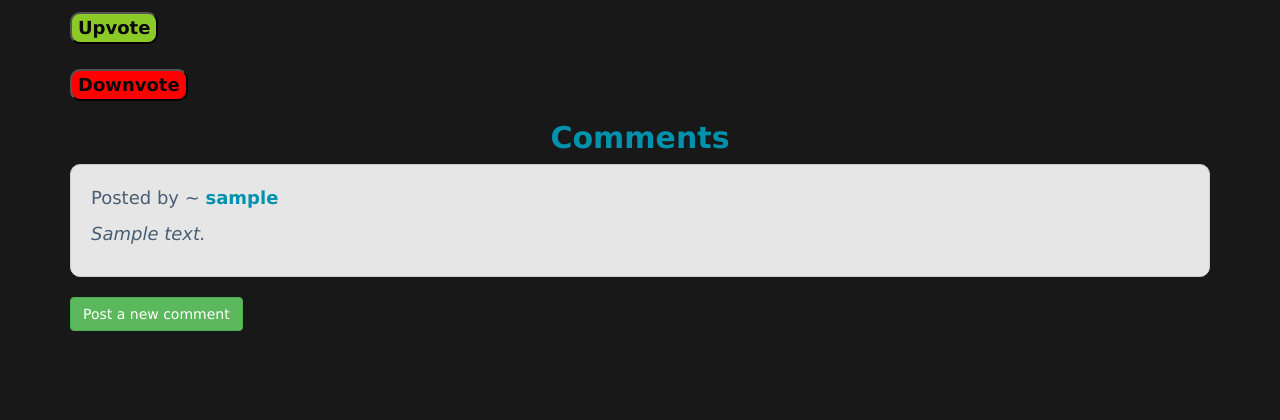
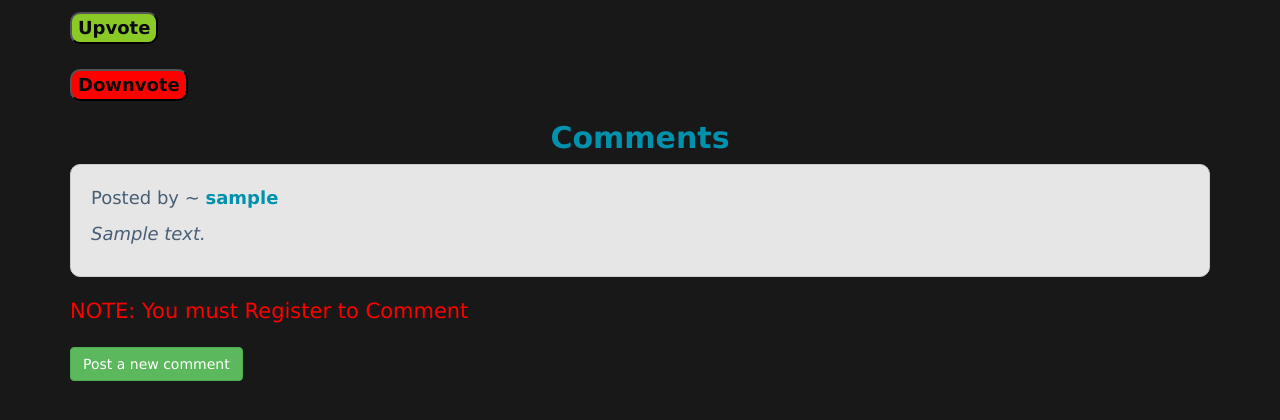
Before and after one commit to Derrick-Nyongesa/Blog, a Flask app: page /details/1 in a window 1280 px wide. Shown: the part 295-715 px from the top of the page. Run offline with Flask 2, Linux system fonts and the light colour scheme; tables that the repository leaves empty hold one stand-in row (values such as "Sample post"); some libraries are stand-ins or nearby versions.

Commit message:
deployment to heroku

```diff
--- a/app/static/css/styles.css
+++ b/app/static/css/styles.css
@@ -90,6 +90,6 @@ h3{
     color: black;
 }
 
-.note{
+#note{
     color: #ff0000;
 }
--- a/app/templates/details.html
+++ b/app/templates/details.html
@@ -18,7 +18,7 @@
 {% else %}
         <p class="lead">This pitch has no comments</p>
 {% endif %}
-
+<p class="lead" id="note">NOTE: You must Register to Comment</p>
 <a class="btn btn-success" href="/details/comments/{{pitch[0].id}}"> Post a new comment</a>
 
 
```
